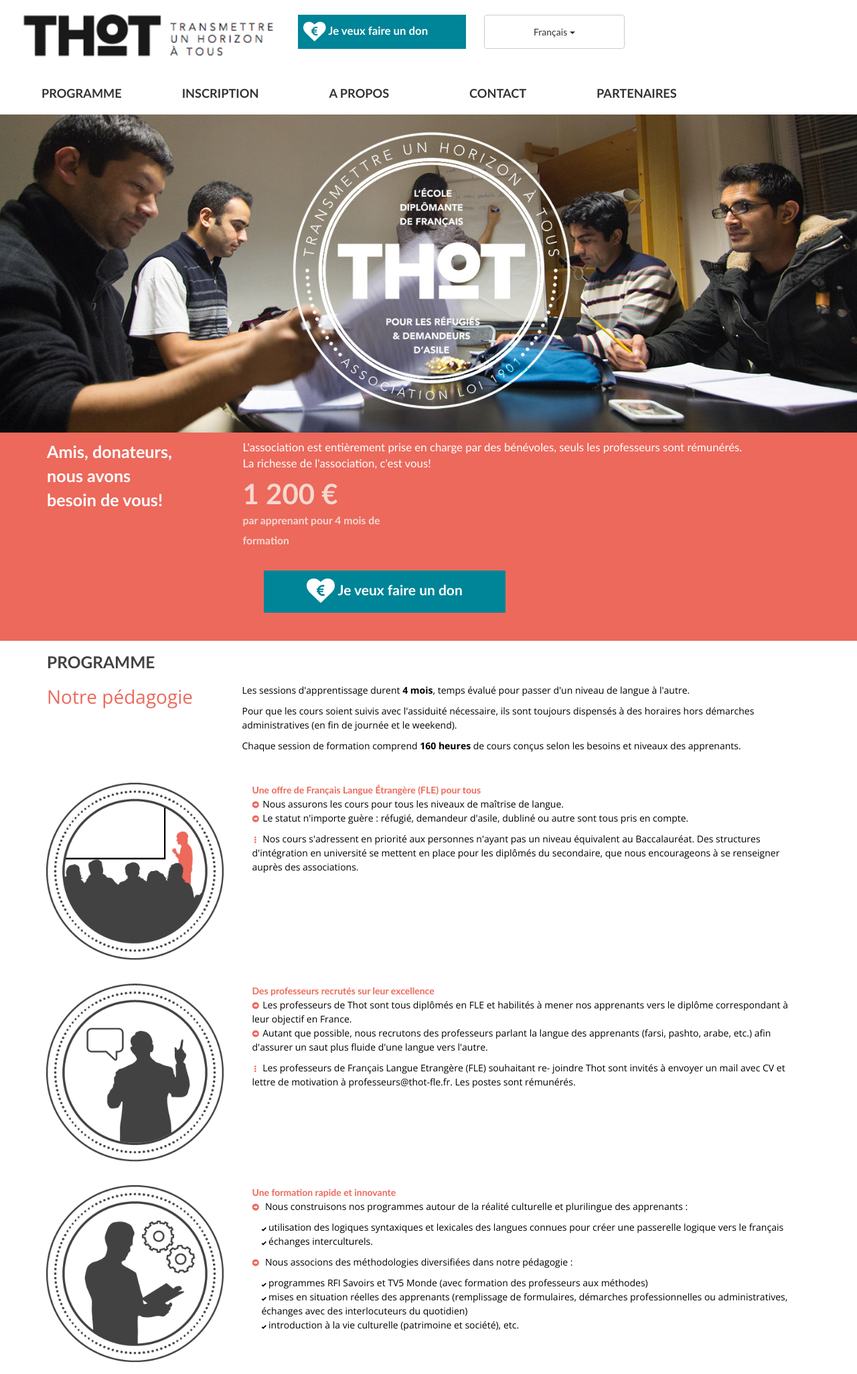
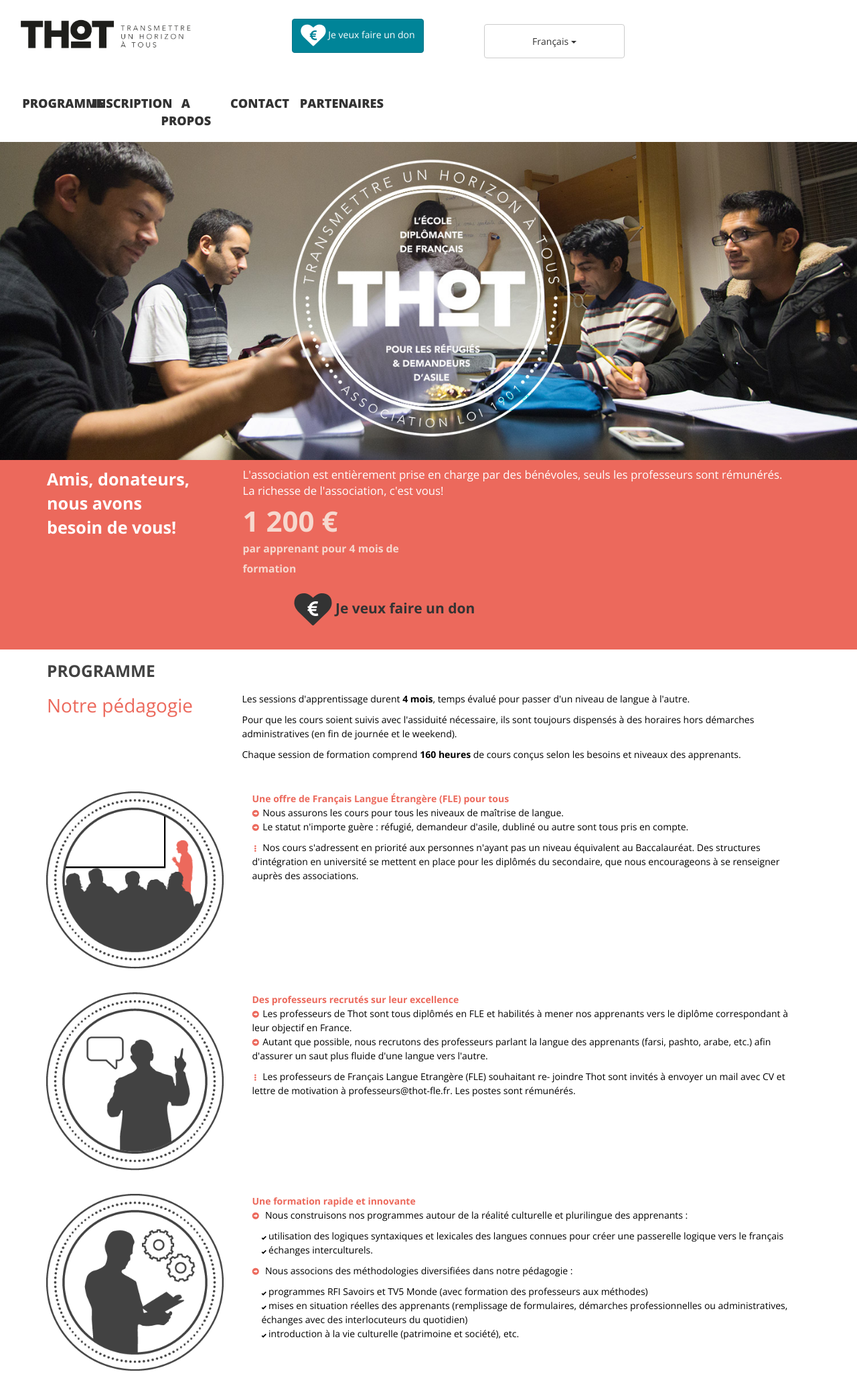
Before and after one commit to ecole-thot/thot, a Flask app: page / in a window 1280 px wide. Shown: the top 2052 px of the page at 67% size. Run offline with Flask 2, Linux system fonts and the light colour scheme; some libraries are stand-ins or nearby versions.

Commit message:
Fix logo (pixelated) Fix btn-thot and replace donation button style Improve indentation

```diff
--- a/static/css/style.css
+++ b/static/css/style.css
@@ -1,5 +1,5 @@
 body {
-    font-family: Calibri, "Open Sans", Arial;
+    font-family: "Open Sans", Arial, sans-serif;
 }
 
 a {
@@ -12,7 +12,7 @@
 
 #mobile_menu {
     display: none;
-    font-family: Calibri, "Open Sans", Arial;
+    font-family: "Open Sans", Arial, sans-serif;
     position: absolute;
     max-width: 300px;
     height: 100%;
@@ -37,7 +37,7 @@
 }
 
 .header {
-	padding: 1em;
+	padding: 2em 1em;
 
 }
 
@@ -81,7 +81,7 @@
 
 .menu {
 	padding: 1em;
-	font-weight: bold;
+	font-weight: 800;
 	font-size: 1.3em;
 }
 
@@ -469,24 +469,70 @@
     color: white;
 }
 
-.donation_btn  {
-   background-color: #008498;
-   margin: 0.5em;
-   padding: 0.5em;
-   width: auto;
+
+
+.btn-thot {
+  color: #fff;
+  background-color: #008498;
+  border-color: #007488;
 }
-.donation_btn a {
-    color: white;
-    text-decoration: none;
+.btn-thot:focus,
+.btn-thot.focus {
+  color: #fff;
+  background-color: #007488;
+  border-color: #005468;
+}
+.btn-thot:hover {
+  color: #fff;
+  background-color: #007488;
+  border-color: #006478;
+}
+.btn-thot:active,
+.btn-thot.active,
+.open > .dropdown-toggle.btn-thot {
+  color: #fff;
+  background-color: #007488;
+  border-color: #006478;
+}
+.btn-thot:active:hover,
+.btn-thot.active:hover,
+.open > .dropdown-toggle.btn-thot:hover,
+.btn-thot:active:focus,
+.btn-thot.active:focus,
+.open > .dropdown-toggle.btn-thot:focus,
+.btn-thot:active.focus,
+.btn-thot.active.focus,
+.open > .dropdown-toggle.btn-thot.focus {
+  color: #fff;
+  background-color: #006478;
+  border-color: #005468;
+}
+.btn-thot:active,
+.btn-thot.active,
+.open > .dropdown-toggle.btn-thot {
+  background-image: none;
+}
+.btn-thot.disabled:hover,
+.btn-thot[disabled]:hover,
+fieldset[disabled] .btn-thot:hover,
+.btn-thot.disabled:focus,
+.btn-thot[disabled]:focus,
+fieldset[disabled] .btn-thot:focus,
+.btn-thot.disabled.focus,
+.btn-thot[disabled].focus,
+fieldset[disabled] .btn-thot.focus {
+  background-color: #008498;
+  border-color: #007488;
+}
+.btn-thot .badge {
+  color: #008498;
+  background-color: #fff;
+}
+.btn-thot .fa-inverse {
+   color: #008498;
 }
 
-.donation_btn .fa-stack {
-   font-size: 1em;
-}
 
-.donation_btn .fa-inverse {
-   color: #008498;
-}
 
 .footer .donation_btn {
     margin-left: 0;
--- a/templates/base.html
+++ b/templates/base.html
@@ -7,7 +7,7 @@
     <title>{% trans %}Thot, l'école diplomante de français à destination des migrants{% endtrans %}</title>
 
     <!-- Bootstrap -->
-    <link href='https://fonts.googleapis.com/css?family=Open+Sans:400,700' rel='stylesheet' type='text/css'>
+    <link href='https://fonts.googleapis.com/css?family=Open+Sans:300,400,700,800' rel='stylesheet' type='text/css'>
     <link rel="stylesheet" href="static/css/font-awesome.min.css">
     <link href="static/css/bootstrap.min.css" rel="stylesheet">
     <link href="static/css/style.css" rel="stylesheet">
@@ -20,6 +20,7 @@
     <![endif]-->
   </head>
 <body>
+
 <div id="mobile_menu">
   <div class="row">
     <div class="col-md-10 text-left"></div>
@@ -28,7 +29,7 @@
               <i class="fa fa-close fa-stack-2x"></i>
           </span>
       </div>
-    <div class="col-md-12 text-left" id="logo_menu"><img src="static/img/logo.png" alt="Thot" class="img-responsive"></div>
+    <div class="col-md-12 text-left" id="logo_menu"><img src="static/img/logo.png" alt="Thot"></div>
 
     <div class="col-md-12 text-left"><a href="#programme">{% trans %}PROGRAMME{% endtrans %}</a></div>
     <div class="col-md-12 text-left"><a href="#inscription">{% trans %}INSCRIPTION{% endtrans %}</a></div>
@@ -43,22 +44,23 @@
 
 	<div class="hidden-xs hidden-sm">
    		<div class="row header">
+
         <div class="col-md-4 logo">
-   				<img src="static/img/logo.png" class="img-responsive" alt="Thot">
+   				<img src="static/img/logo.png" width="260px" alt="Thot">
    			</div>
+
    			<div class="col-md-8 text-right">
           <div class="row header_buttons">
   		  		<div class="col-md-4 text-left item">
-				   <div class="donation_btn">
-                                        <a href="{{ donation_link }}" target="_blank">
+    				  <a class="btn btn-thot"  href="{{ donation_link }}" target="_blank">
       					<span class="fa-stack fa-lg">
         						<i class="fa fa-heart fa-stack-2x"></i>
         						<i class="fa fa-eur fa-stack-1x fa-inverse"></i>
       					</span>
+                {% trans %}Je veux faire un don{% endtrans %}
+    				  </a>
+				    </div>
 
-            				{% trans %}Je veux faire un don{% endtrans %}</a>
-				   </div>
-				</div>
             {% if registration_open %}
             <div class="col-md-4 text-left item">
     				  <div class="inside">
@@ -72,7 +74,6 @@
             {% endif %}
 
     		  	<div class="col-md-4 text-left item lang">
-
     				    <select id="lang">
     				      <option value="/"{% if locale == "fr"%} selected{% endif %}>Français</option>
     				      <option value="/ar.html"{% if locale == "ar"%} selected{% endif %}>العربية</option> <!--arabe-->
@@ -86,11 +87,11 @@
 
 
       <div class="row menu">
-          <div class="col-md-2 text-center item"><a href="#programme">{% trans %}PROGRAMME{% endtrans %}</a></div>
-          <div class="col-md-2 text-center item"><a href="#inscription">{% trans %}INSCRIPTION{% endtrans %}</a></div>
-          <div class="col-md-2 text-center item"><a href="#apropos">{% trans %}A PROPOS{% endtrans %}</a></div>
-          <div class="col-md-2 text-center item"><a href="#contact">{% trans %}CONTACT{% endtrans %}</a></div>
-          <div class="col-md-2 text-center item"><a href="#partenaires">{% trans %}PARTENAIRES{% endtrans %}</a></div>
+        <div class="col-md-1 text-center item"><a href="#programme">{% trans %}PROGRAMME{% endtrans %}</a></div>
+        <div class="col-md-1 text-center item"><a href="#inscription">{% trans %}INSCRIPTION{% endtrans %}</a></div>
+        <div class="col-md-1 text-center item"><a href="#apropos">{% trans %}A PROPOS{% endtrans %}</a></div>
+        <div class="col-md-1 text-center item"><a href="#contact">{% trans %}CONTACT{% endtrans %}</a></div>
+        <div class="col-md-1 text-center item"><a href="#partenaires">{% trans %}PARTENAIRES{% endtrans %}</a></div>
 
         <!--<div class="col-md-5 text-center item_don"><div class="don">
         <span class="glyphicon glyphicon-play"></span>
```
Also changed, not shown: static/img/logo.png. Lines whose indentation alone changed are shown as unchanged.
